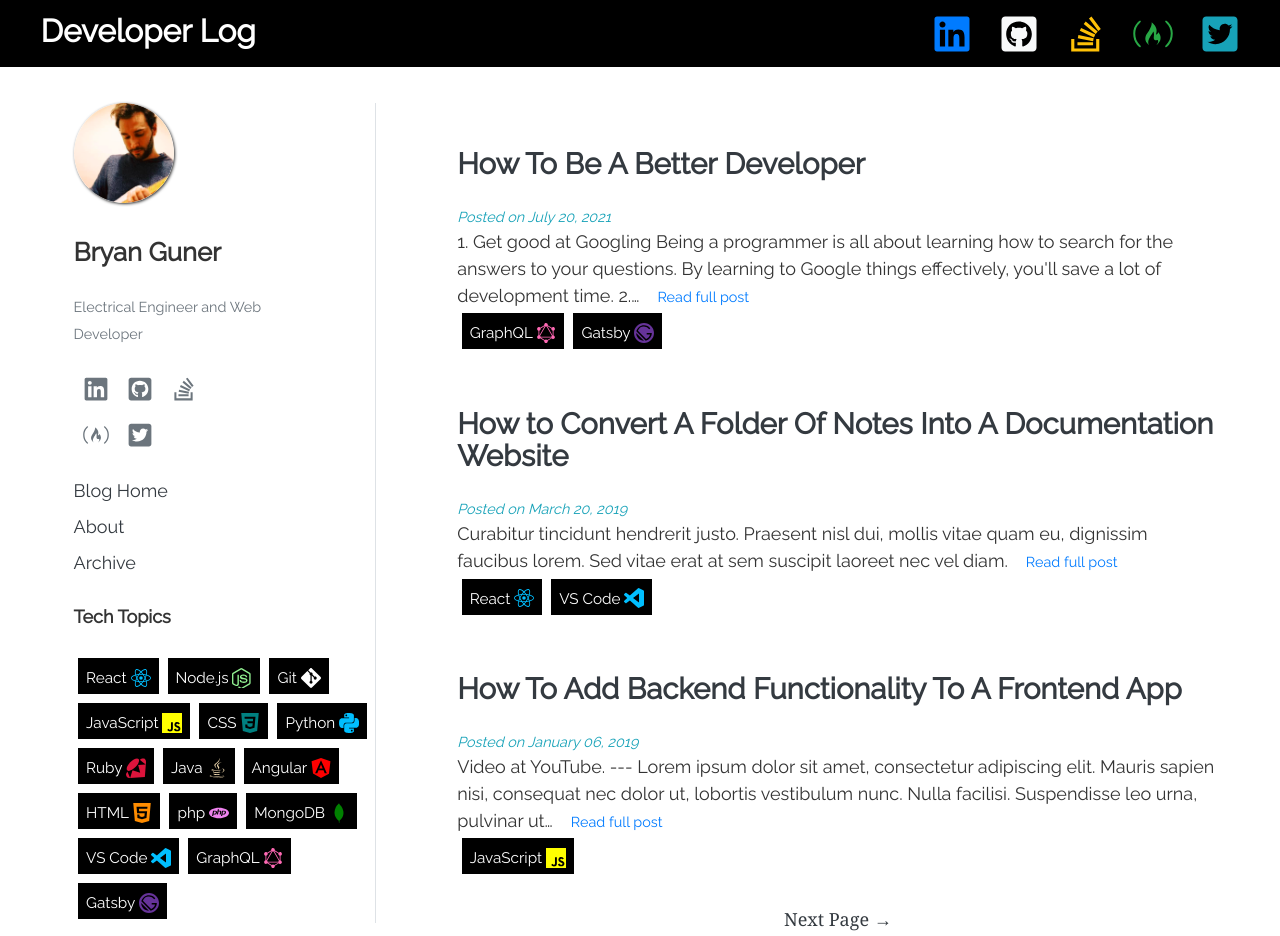
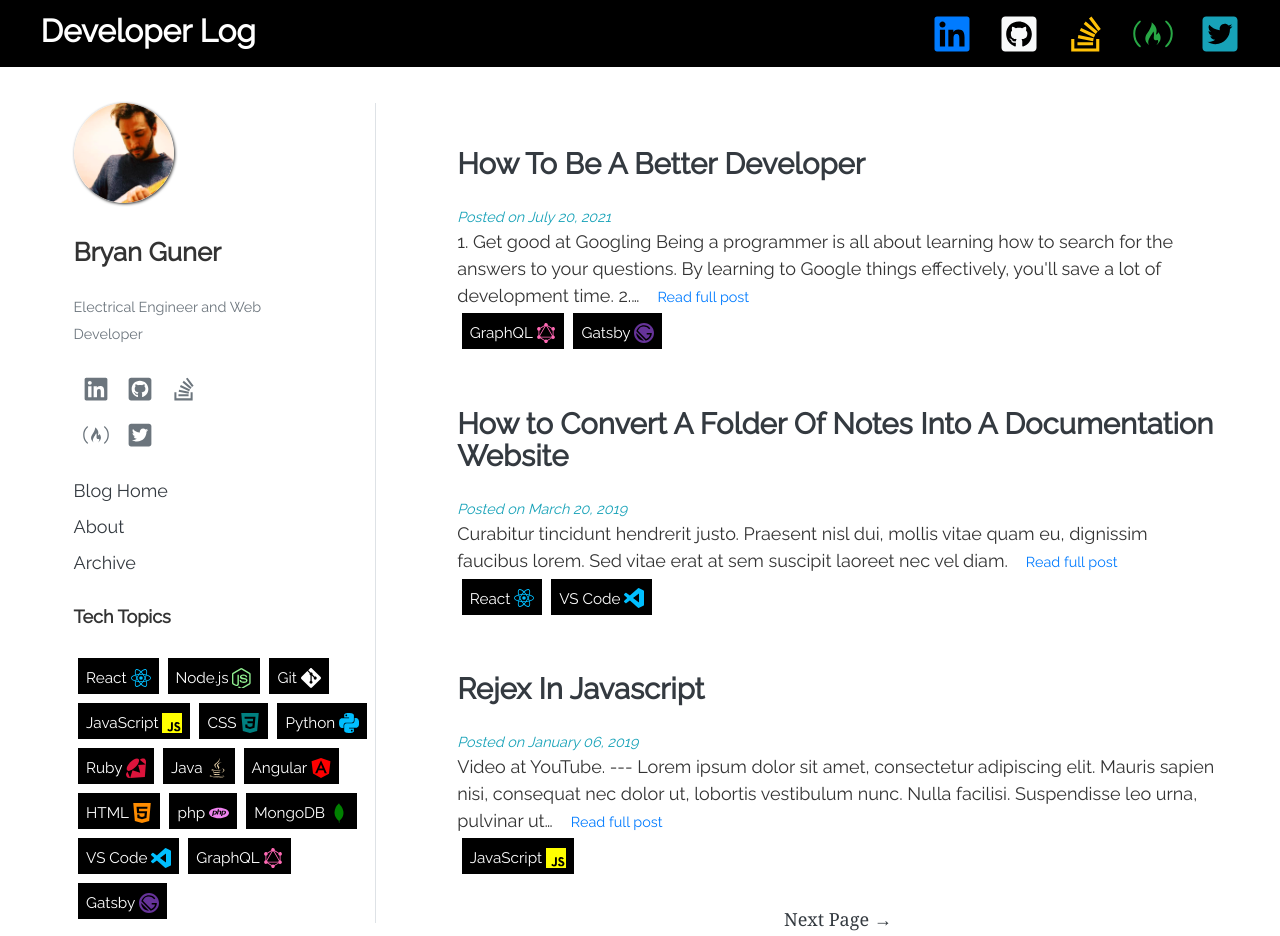
Before and after one commit to Portfolio-Projects42/Quick-Post-Blog, a Gatsby site: page / in a window 1280 px wide. Shown: the top 936 px of the page. Built offline with nearby package versions, Linux system fonts and the light colour scheme; Gatsby itself is replaced by a stand-in of ours; some packages are replaced by stand-ins of ours.

Commit message:
regex-and-test-method.md: changed

```diff
--- a/posts/regex-and-test-method.md
+++ b/posts/regex-and-test-method.md
@@ -1,5 +1,5 @@
 ---
-title: How To Add Backend Functionality To A Frontend App
+title: Rejex In Javascript
 tags:
   - javascript
 published: true
```
